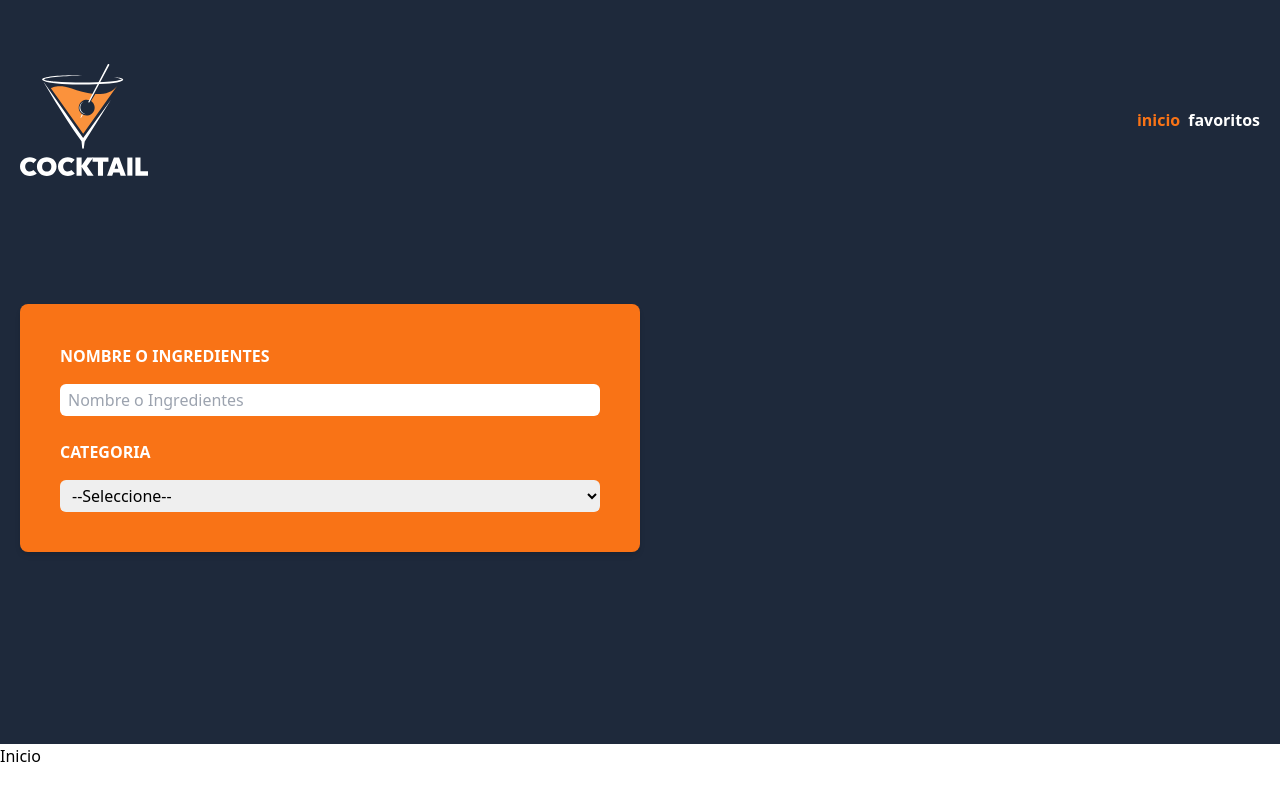
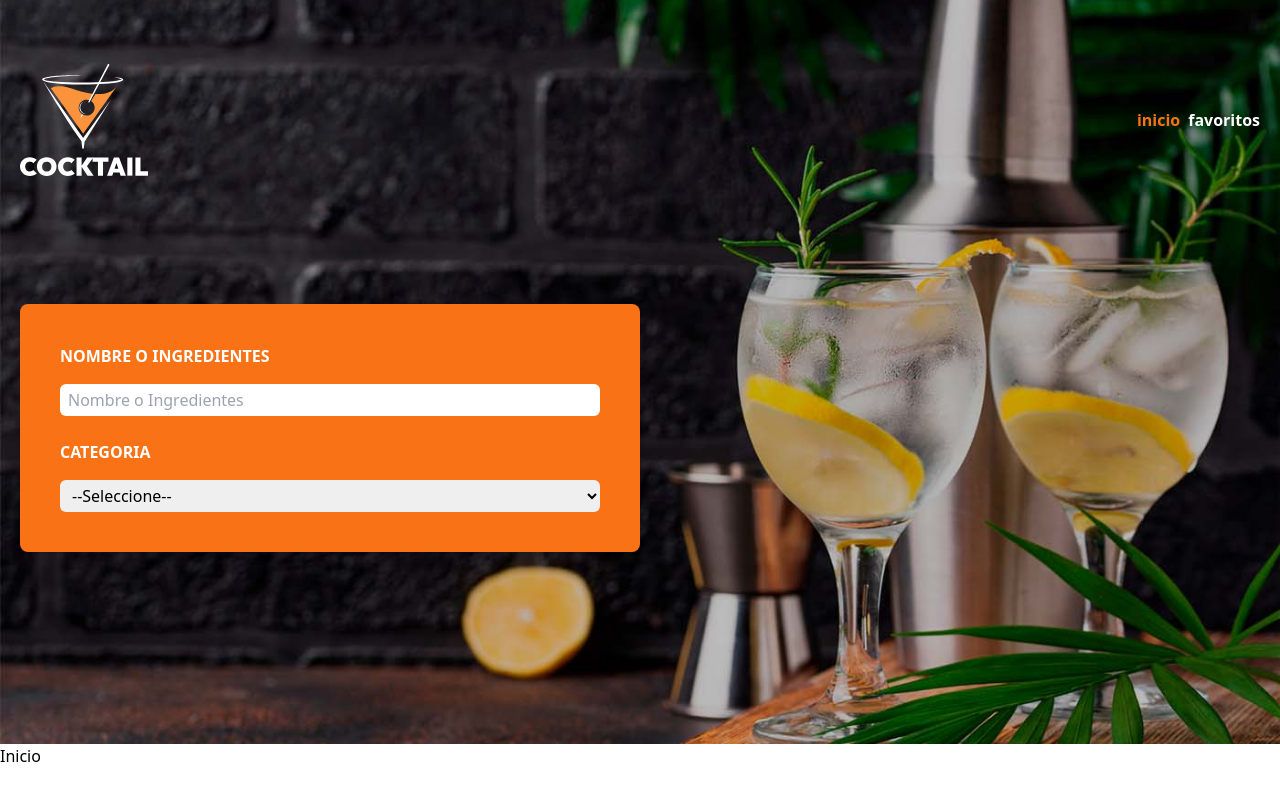
Before and after one commit to Manuel-Sanchez30/buscador-recetas, a Vue app: page / in a window 1280 px wide. Built offline with nearby package versions, Linux system fonts and the light colour scheme.

Commit message:
mejoras al componente Header, imagen de fondo, solo mostrar formulario en la vista inicio

```diff
--- a/src/components/Header.vue
+++ b/src/components/Header.vue
@@ -1,10 +1,14 @@
 <script setup>
-import { RouterLink } from 'vue-router';
+import { computed } from 'vue';
+import { RouterLink, useRoute } from 'vue-router';
 
+const route = useRoute();
+
+const paginaInicio = computed(()=> route.name === 'inicio');
 
 </script>
 <template>
-    <header class="bg-slate-800">
+    <header class="bg-slate-800" :class="{header: paginaInicio}">
         <div class="mx-auto container px-5 py-16">
             <div class="flex justify-between items-center">
                 <div>
@@ -18,7 +22,7 @@
                 </nav>
             </div>
             <div>
-                <form class="md:w-1/2 2xl:w-1/3 bg-orange-500 my-32 p-10 space-y-6 rounded-lg shadow-md">
+                <form v-if="paginaInicio" class="md:w-1/2 2xl:w-1/3 bg-orange-500 my-32 p-10 space-y-6 rounded-lg shadow-md">
                     <div class="space-y-4">
                         <label
                             for="ingrediente"
@@ -54,3 +58,10 @@
         </div>
     </header>
 </template>
+<style>
+    .header{
+        background-image: url('/img/bg.jpg');
+        background-size: cover;
+        background-position: center;
+    }
+</style>
```
